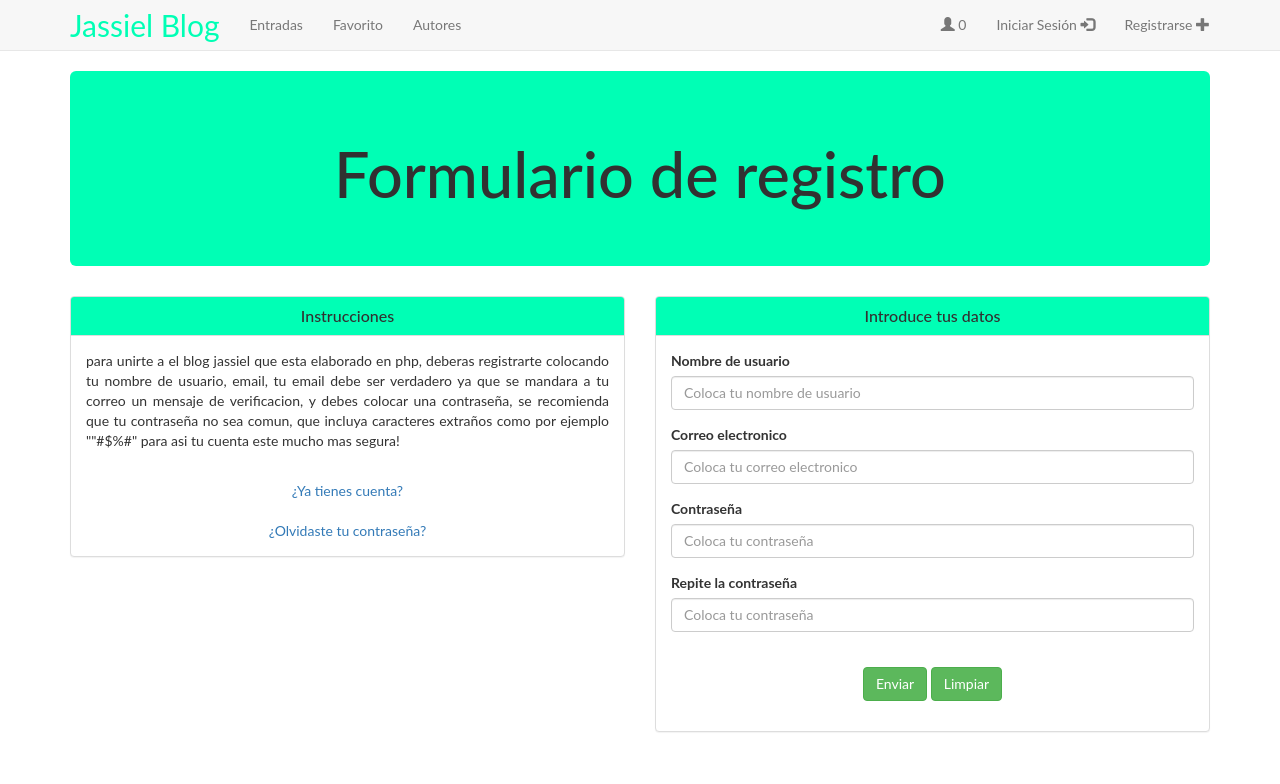
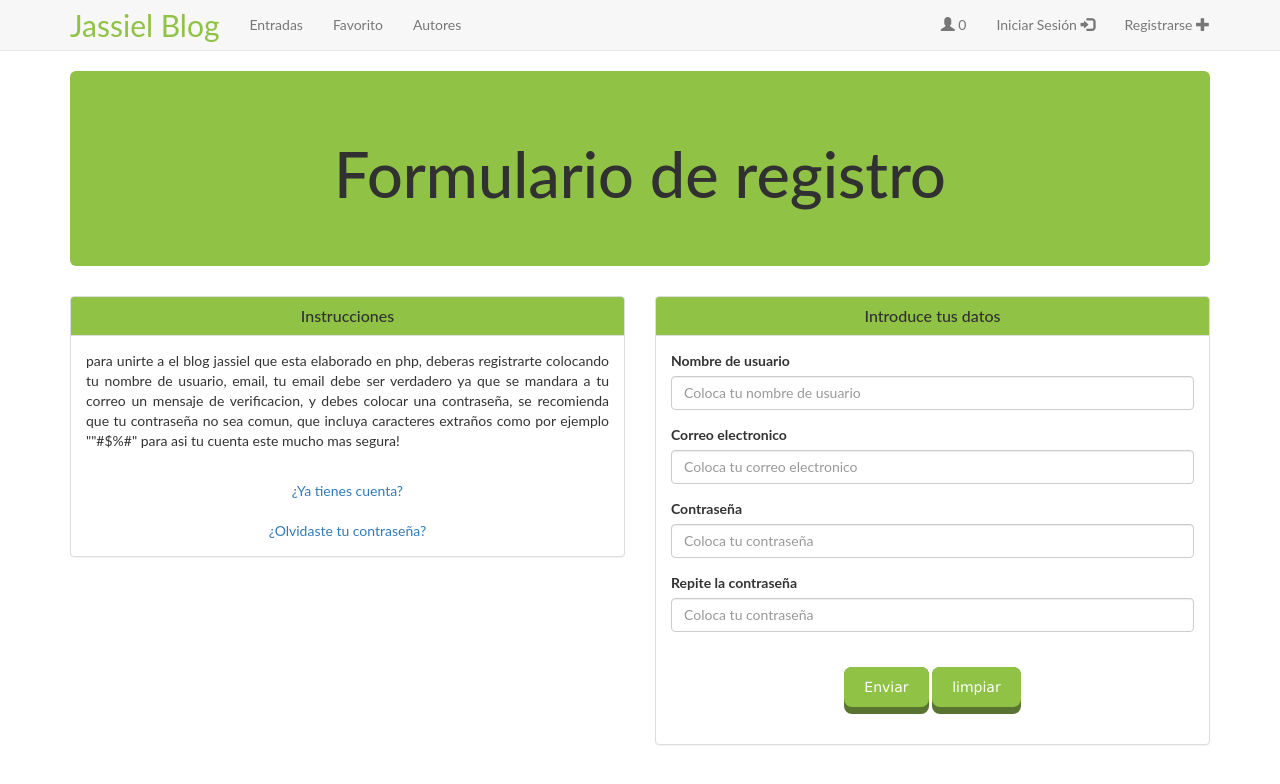
Before and after one commit to davidvicentc/blogphp, a PHP site: page /registro.php in a window 1280 px wide. Shown: the top 784 px of the page. Run offline with PHP 8.4, Linux system fonts and the light colour scheme; data that the repository does not hold is empty.

Commit message:
nuevos botones y color de pagina

```diff
--- a/css/estilos.css
+++ b/css/estilos.css
@@ -20,7 +20,7 @@ html, body {
 }
 
 .navbar-brand:link, .navbar-brand:visited {
-    color: #00FFB5 !important;
+    color: #8fc245 !important;
 }
 
 .navbar-brand:hover, .navbar-brand:active {
@@ -36,11 +36,75 @@ html, body {
 }
 
 .panel-heading {
-    background-color: #00FFB5 !important;
+    background-color: #8fc245 !important;
     color: #313131 !important;
 }
 
 .jumbotron {
-    background-color: #00FFB5 !important;
+    background-color: #8fc245 !important;
     color: #313131 !important;
 }
+
+button {
+  border:none;
+  border-radius:8px;
+  color:#fff;
+  cursor:pointer;
+  font-family:"Lucida Sans Unicode";
+  font-size:14px;
+  outline:0;
+  padding:0 0 7px;
+  position:relative;
+  transition:all 100ms linear;
+}
+button span {
+  border-radius:8px;
+  display:block;
+  padding:10px 20px;
+}
+button:active {
+  padding:0;
+  top:7px;
+  transition-duration:50ms;
+}
+
+.green {
+    background:#587430;
+    }
+.green span {
+    background:#8fc245;
+    }
+
+.red {
+    background:#921515;
+    }
+.red span {
+    background:#c54848;
+    }
+
+.blue {
+    background:#154492;
+    }
+.blue span {
+    background:#4877c5;
+    }
+
+.pink {
+    background:#92156D;
+    }
+.pink span {
+    background:#c548a0;
+    }
+
+.yellow {
+    background:#A8AA04;
+    }
+.yellow span {
+    background:#DBDD37;
+    }
+.celeste {
+    background:#00FFB5;
+    }
+.celeste span {
+    background:#00FFB5;
+    }
--- a/registro.php
+++ b/registro.php
@@ -62,8 +62,8 @@ include_once 'plantillas/navbar.inc.php';
 							</div>
 							<br>
 							<div class="form-group text-center">
-								<button type="submit" name="enviar" class="btn btn-success">Enviar</button>
-								<button type="reset" class="btn btn-success">Limpiar</button>
+								<button type="submit" name="enviar" class="green"><span>Enviar</span></button>
+								<button type="reset" class="green"><span>limpiar</span></button>
 							</div>
 						</form>
 					</div>
```
